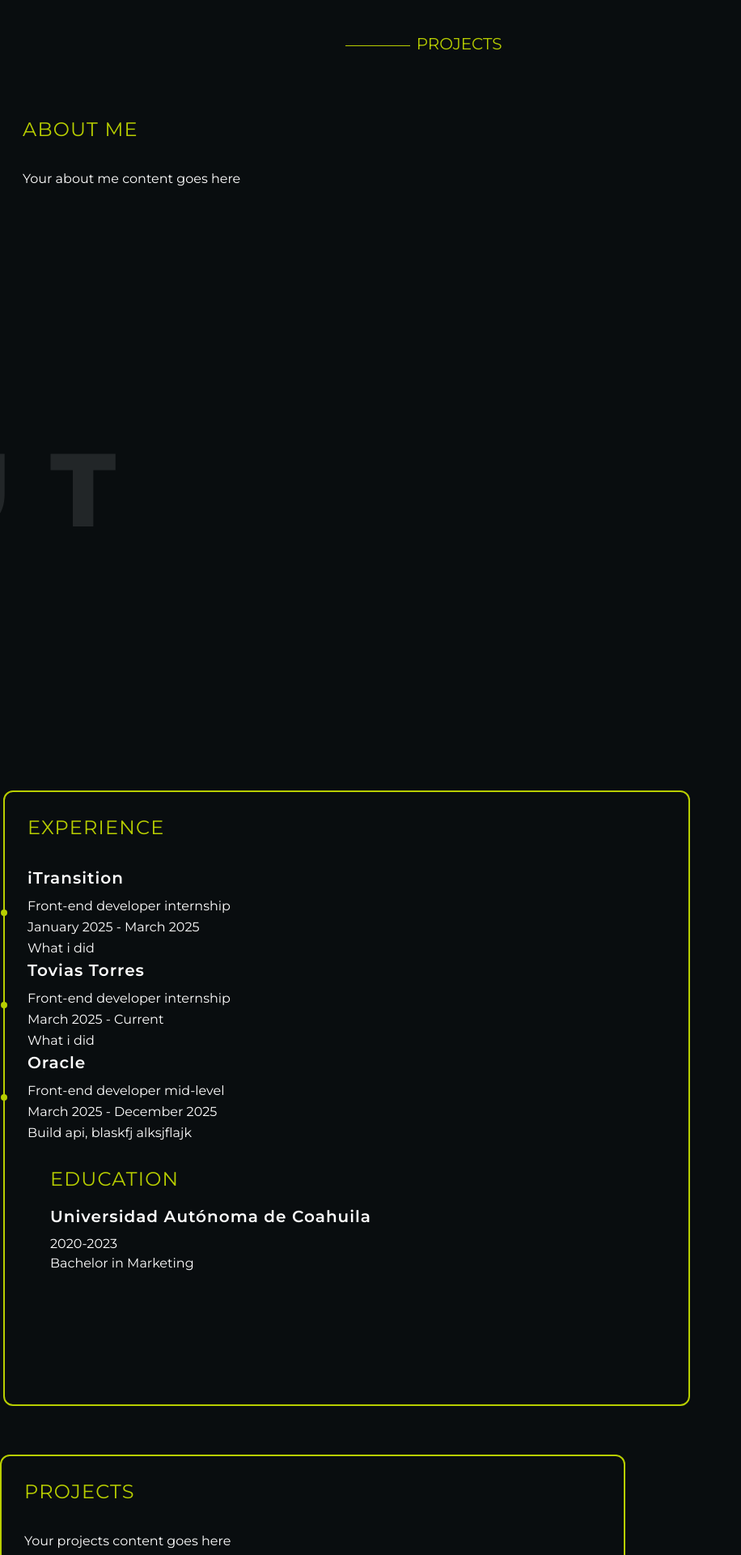
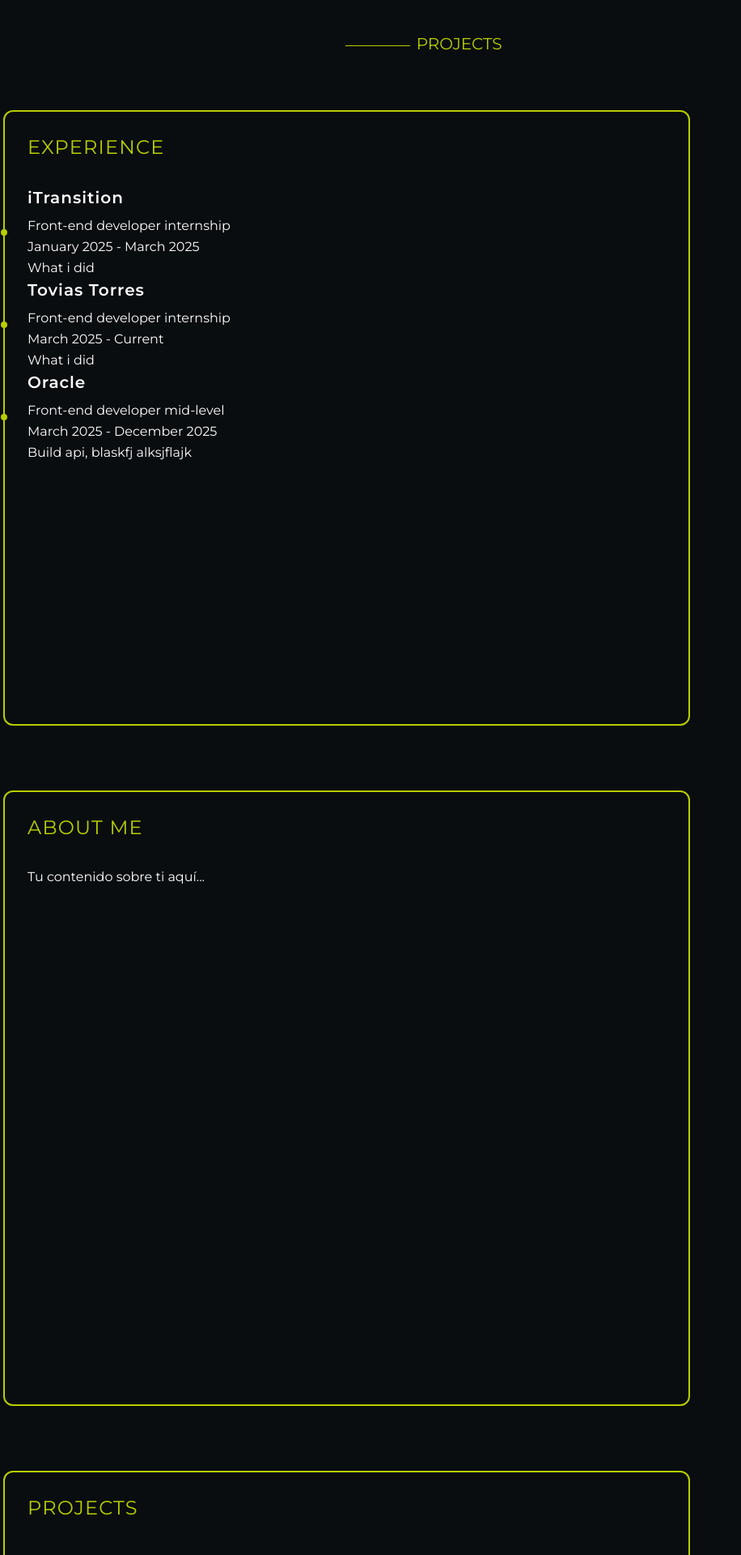
Before and after one commit to Milin7/nextjs-landing-page, a Next.js app: page / in a window 1280 px wide. Shown: the part 360-2280 px from the top of the page at 81% size, without its empty margins (0-916 px from the left). Built offline with nearby package versions, Linux system fonts and the light colour scheme.

Commit message:
Implement SectionCard as wrapping container

```diff
--- a/app/components/ExperienceCard.tsx
+++ b/app/components/ExperienceCard.tsx
@@ -1,7 +1,9 @@
-import { ExperienceCardProps, JobItem } from "../types";
-
+import { JobItem } from "../types";
 import ExperienceCardInformation from "./ExperienceCardInformation";
 
+type ExperienceCardProps = {
+  jobList: JobItem;
+};
 export default function ExperienceCard({ jobList }: ExperienceCardProps) {
   return <ExperienceCardInformation jobList={jobList} />;
 }
--- a/app/components/NavBar.tsx
+++ b/app/components/NavBar.tsx
@@ -1,11 +1,5 @@
 import { NavBarLinks } from "./NavBarLinks";
 
 export default function NavBar() {
-  return (
-    <nav>
-      <ul>
-        <NavBarLinks />
-      </ul>
-    </nav>
-  );
+  return <NavBarLinks />;
 }
--- a/app/components/NavBarLinks.tsx
+++ b/app/components/NavBarLinks.tsx
@@ -4,7 +4,8 @@ import { sections } from "../data/db";
 
 export const NavBarLinks = () => {
   return (
-    <>
+    <nav>
+      <ul>
         {sections.map((section) => (
           <li key={section.id}>
             <Link href={`#${section.title}`}>
@@ -22,6 +23,7 @@ export const NavBarLinks = () => {
             </Link>
           </li>
         ))}
-    </>
+      </ul>
+    </nav>
   );
 };
--- a/app/components/SectionCard.tsx
+++ b/app/components/SectionCard.tsx
@@ -1,3 +1,4 @@
+import { ReactNode } from "react";
 import { education, jobs } from "../data/db";
 import ExperienceCard from "./ExperienceCard";
 import FooterTitle from "./FooterTitle";
@@ -6,83 +7,23 @@ import Typography from "./Typography";
 
 type SectionCardProps = {
   title: string;
+  children: ReactNode;
+  className?: string;
 };
 
-export default function SectionCard({ title }: SectionCardProps) {
-  const sectionTitles = {
-    ABOUT_ME: "About me",
-    EXPERIENCE: "Experience",
-    PROJECTS: "Projects",
-  };
-
+export default function SectionCard({
+  title,
+  children,
+  className = "",
+}: SectionCardProps) {
   return (
-    <>
-      {title === sectionTitles.ABOUT_ME && (
-        <section
-          id={title.replaceAll(" ", "")}
-          className="h-screen mt-10 mr-10"
-        >
-          <div className="h-full relative">
-            <div className="text-white p-7">
-              <Typography component="h2" variant="heading2" color="neon" mb="8">
-                {title}
-              </Typography>
-              <Typography variant="paragraph" color="white">
-                Your about me content goes here
-              </Typography>
-              <FooterTitle title={title} />
-            </div>
-          </div>
-        </section>
-      )}
-      {title === sectionTitles.EXPERIENCE && (
-        <section id={title} className="h-screen mt-10 py-5 ml-1">
+    <section className={`h-screen mt-10 py-5 ml-1 ${className}`}>
       <div className="border-2 text-white border-landing-neon rounded-xl p-7 h-full relative">
         <Typography component="h2" variant="heading2" color="neon" mb="8">
           {title}
         </Typography>
-            {jobs.map((job) => (
-              <ExperienceCard key={job.id} jobList={job} />
-            ))}
-            <div className="relative p-7">
-              {education.map((school) => (
-                <div key={school.id}>
-                  <Typography
-                    component="h2"
-                    variant="heading2"
-                    color="neon"
-                    mb="4"
-                  >
-                    {school.title}
-                  </Typography>
-                  <ul className={styles.list}>
-                    <li className={styles.title}>
-                      <Typography component="h3" mb="2" variant="heading3">
-                        {school.name}
-                      </Typography>
-                    </li>
-                    <li>{school.date}</li>
-                    <li>{school.degree}</li>
-                  </ul>
-                </div>
-              ))}
-            </div>
+        {children}
       </div>
     </section>
-      )}
-
-      {title === sectionTitles.PROJECTS && (
-        <section id={title} className="h-screen mt-10 mr-10">
-          <div className="border-2 text-white border-landing-neon mt-10 mr-10 rounded-xl p-7 h-full relative">
-            <Typography component="h2" variant="heading2" color="neon" mb="8">
-              {title}
-            </Typography>
-            <Typography variant="paragraph" color="white">
-              Your projects content goes here
-            </Typography>
-          </div>
-        </section>
-      )}
-    </>
   );
 }
--- a/app/components/StartingPage.tsx
+++ b/app/components/StartingPage.tsx
@@ -1,22 +1,26 @@
-import Link from "next/link";
-import { sections } from "../data/db";
-import styles from "./SectionCard.module.css";
+import { jobs } from "../data/db";
+import ExperienceCard from "./ExperienceCard";
 import SectionCard from "./SectionCard";
 import Typography from "./Typography";
 
-function ExperiencePage() {
+function StartingPage() {
   return (
     <>
-      {sections.map((section) => {
-        return (
-          <SectionCard
-            title={section.title}
-            key={`${section.id}-${section.title}`}
-          />
-        );
-      })}
+      <SectionCard title="Experience">
+        {jobs.map((job) => (
+          <ExperienceCard key={job.id} jobList={job} />
+        ))}
+      </SectionCard>
+      <SectionCard title="About me">
+        <Typography variant="paragraph" color="white">
+          Tu contenido sobre ti aquí...
+        </Typography>
+      </SectionCard>
+      <SectionCard title="Projects">
+        <div className="grid grid-cols-2 gap-4"></div>
+      </SectionCard>
     </>
   );
 }
 
-export default ExperiencePage;
+export default StartingPage;
--- a/app/globals.css
+++ b/app/globals.css
@@ -9,3 +9,25 @@
   --tracking-wide-50: 50px;
   --border-width-1: 1.9px;
 }
+
+/* Hover styles for Links and svg */
+.relative > svg {
+  transition: all 0.35s ease-in-out;
+}
+.relative:hover > svg {
+  transform: scale(2);
+  filter: drop-shadow(0 0 5px rgba(184, 206, 0, 0.95));
+}
+.container {
+  transition: all 0.35s ease-in-out;
+}
+.container:hover {
+  transform: scale(1.2);
+  translate: 60px;
+  filter: drop-shadow(0 0 5px rgba(184, 206, 0, 0.95));
+}
+
+.icons:hover svg {
+  transform: scale(1.2);
+  filter: drop-shadow(0 0 5px rgba(184, 206, 0, 0.95));
+}
--- a/app/types/index.ts
+++ b/app/types/index.ts
@@ -21,7 +21,3 @@ export interface EducationItem {
   degree: string;
   date: string;
 }
-
-export type ExperienceCardProps = {
-  jobList: JobItem;
-};
```
Also changed, not shown: app/components/ExperienceCard.module.css (deleted, +0 -20 lines). Lines whose indentation alone changed are shown as unchanged.
